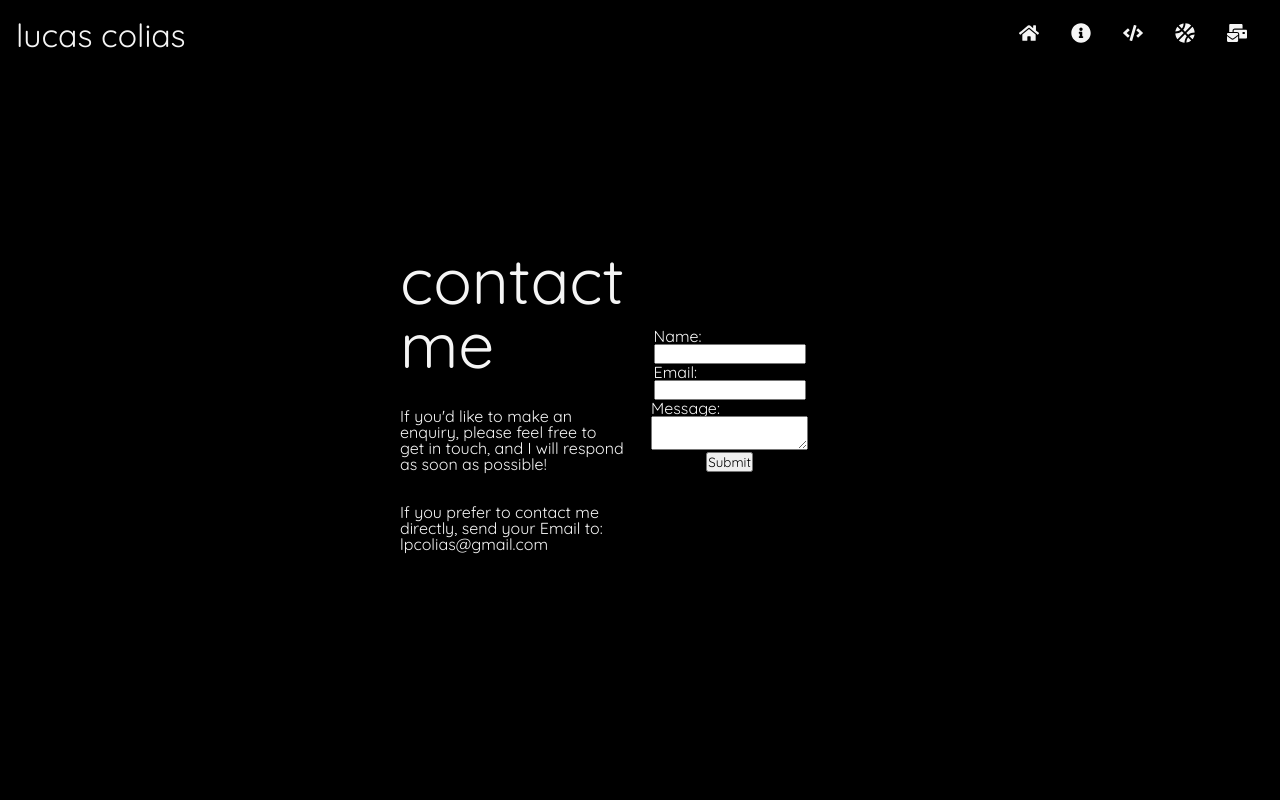
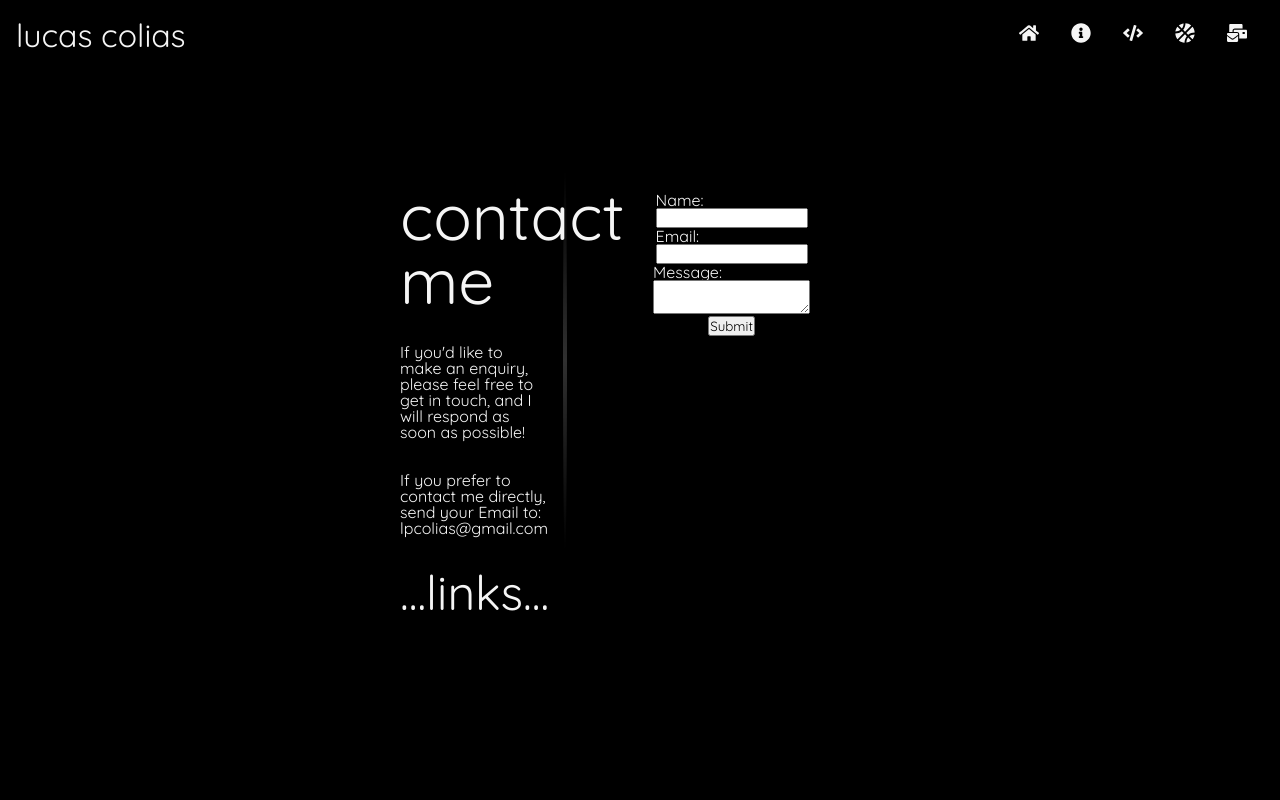
Before and after one commit to lcolias/MyReactWebsite, a React (Create React App) app: page /contact in a window 1280 px wide. Shown: the top 800 px of the page. Built offline with nearby package versions, Linux system fonts and the light colour scheme.

Commit message:
BIG STYLES UPDATE
check all css files effected.. specifically section and main content selectors.

```diff
--- a/src/components/About/About.css
+++ b/src/components/About/About.css
@@ -1,5 +1,5 @@
 em {
-    color: rgb(236, 255, 231);
+    color: rgb(222, 207, 255);
     font-style: italic;
 }
 
--- a/src/components/Contact/Contact.css
+++ b/src/components/Contact/Contact.css
@@ -9,12 +9,7 @@ section {
 }
 
 .mailer{
-    display: flex;
-    flex-direction: column;
-    align-items: center;
-    justify-content: center;
 
-    min-height: 100vh;
     width: 40%;
 
     text-align: left;
@@ -25,16 +20,23 @@ section {
     flex-direction: row;
   }
 
-  .info-sec {
+.info-sec {
     width: 35%;
   }
 
-  .form-sec {
+.form-sec {
     width: 65%;
   }
 
-  .link-sec {
+.link-sec {
     width: 100%;
+  }
+
+.divider{
+  position: relative;
+  width: 4px;
+  background-image: linear-gradient(to bottom, transparent, #ffffff30, transparent);
+  border-radius: 1000%;
   }
 
 form {
--- a/src/components/Contact/Contact.js
+++ b/src/components/Contact/Contact.js
@@ -41,19 +41,24 @@ function Contact(){
     <>
       <div className='contact-page'>
 
-            <div className='mailer'>
+        <div className='mailer main-container'>
 
           <div className='side-by-side'>
 
             <section className='info-sec'>
+
               <h1>contact me</h1>
               <p>If you'd like to make an enquiry, please feel free to get in touch, and I will respond as soon as possible!</p>
               <p>If you prefer to contact me directly, send your Email to: lpcolias@gmail.com</p>
+
             </section>
+
+            <div className='divider'></div>
 
             <section className='form-sec'>
 
               <form onSubmit={handleSubmit}>
+
                 <div>
                   <label htmlFor="name">Name:</label>
                   <input
@@ -93,13 +98,10 @@ function Contact(){
 
           </div>
 
-
           <section className="link-sec">
             <h2>...links...</h2>
           </section>
-
         </div>
-
       </div>
     </>
   );
--- a/src/components/Fun-Stuff/Funstuff.css
+++ b/src/components/Fun-Stuff/Funstuff.css
@@ -1,4 +0,0 @@
-
-section {
-    min-height: 100vh;
-}
--- a/src/components/Fun-Stuff/Funstuff.js
+++ b/src/components/Fun-Stuff/Funstuff.js
@@ -9,17 +9,17 @@ function Funstuff() {
         <>
             <section className="interests-page">
 
-                <section className="section">
+                <section className="main-container">
                     <h1>athletics</h1>
                     <h2>coming soon...</h2>
                 </section>
 
-                <section className="section">
+                <section className="main-container">
                     <h1>my collection</h1>
                     <h2>coming soon...</h2>
                 </section>
 
-                <section className="section">
+                <section className="main-container">
                     <h1>music</h1>
                     <h2>coming soon...</h2>
                 </section>
--- a/src/components/Home/Home.css
+++ b/src/components/Home/Home.css
@@ -9,13 +9,6 @@
 
 body {
     background-color: black;
-}
-
-section {
-    display: grid;
-    place-items: center;
-    align-content: center;
-    min-height: 100vh;
 }
 
 h1 {
@@ -32,6 +25,13 @@ p {
 
 h1,h2,p {
     padding: 16px;
+}
+
+.main-container{
+    display: grid;
+    place-items: center;
+    align-content: center;
+    min-height: 100vh;
 }
 
 .project-preview {
--- a/src/components/Home/Home.js
+++ b/src/components/Home/Home.js
@@ -35,10 +35,10 @@ function Home(props){
 
     return(
         <>
-            <section className='main-container'>
+            <div>
 
                 {/* intro section: introRef observer reference triggers basic translateX transition animation */}
-                <section ref={introRef} className='introduction'>
+                <section ref={introRef} className='introduction main-container'>
 
                     <h1 className={`hidden ${introInview ? 'show' : '' }`}>howdy patna's</h1>
                     <h2 className={`hidden ${introInview ? 'show' : '' }`}>the name's luke</h2>
@@ -47,7 +47,7 @@ function Home(props){
                 </section>
 
                 {/* about section: aboutRef observer reference triggers similar basic translateX transition animation */}
-                <section ref={aboutRef} className='about'>
+                <section ref={aboutRef} className='about main-container'>
 
                     <h2 className={`hiddena ${aboutInView ? 'show' : '' }`}>about me <Link className='pg-link' to='about'>🤵🏻</Link></h2>
                     <p  className={`hiddena ${aboutInView ? 'show' : '' }`}>i'm a software engineer currently working at <b className='company-font'>NORTHROP GRUMMAN</b>. </p>
@@ -57,7 +57,7 @@ function Home(props){
 
                 {/* skills section: skillsRef observer reference triggers a staggered translateY transition animation adding a 'delay-n' css class.
                     'hide' is applied to quickly reset the observed elements to their initial hidden state*/}
-                <section ref={skillsRef} className='skills'>
+                <section ref={skillsRef} className='skills main-container'>
 
                     <h2 className={`hiddens ${skillsInView ? 'show' : 'hide' }`} >some skillz <Link className='pg-link' to='skills'>💻</Link></h2>
 
@@ -70,7 +70,7 @@ function Home(props){
                 </section>
 
                 {/* interests section: interestsRef observer reference triggers similar basic translateX transition animation */}
-                <section ref={interestsRef} className='interests'>
+                <section ref={interestsRef} className='interests main-container'>
 
                     <h2 className={`hidden ${interestsInView ? 'show' : '' }`}>peep the hobbies <Link className='pg-link' to='interests'>🏀</Link></h2>
 
@@ -78,7 +78,7 @@ function Home(props){
 
                 {/* contact section: contactRef observer reference triggers a similar staggered translateY transition animation adding a 'delay-n' css class.
                     'hide' is applied to quickly reset the observed elements to their initial hidden state*/}
-                <section ref={contactRef} className='contact'>
+                <section ref={contactRef} className='contact main-container'>
 
                     <h2 className={`hiddenc ${contactInView ? 'show' : 'hide' }`}>lets keep in touch! <Link className='pg-link' to='contact'>👇</Link></h2>
 
@@ -92,7 +92,7 @@ function Home(props){
 
                 </section>
 
-            </section>
+            </div>
         </>
     );
 }
--- a/src/components/Skills/Skills.js
+++ b/src/components/Skills/Skills.js
@@ -12,7 +12,7 @@ function Skills(){
 
       <div className="skills-page">
 
-        <section className="Projects">
+        <section className="Projects main-container">
 
           <h1>projects</h1>
 
@@ -20,7 +20,7 @@ function Skills(){
 
         </section>
 
-        <section className="Languages">
+        <section className="Languages main-container">
 
           <h1>languages | frameworks | technologies</h1>
 
```
Lines whose indentation alone changed are shown as unchanged.
